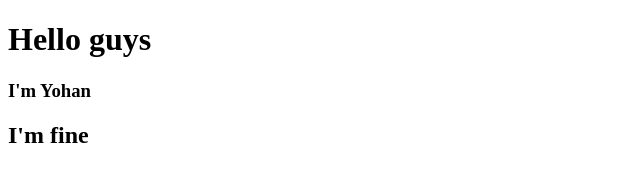
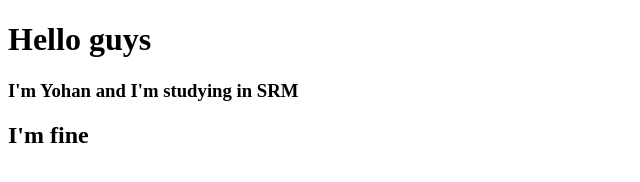
Before and after one commit to KriSh82432/git-tutorial-2, a plain HTML site: page index.html in a window 1280 px wide. Shown: the whole page, without its empty margins (0-640 px from the left). Drawn offline with Linux system fonts and the light colour scheme.

Commit message:
Version 4

```diff
--- a/index.html
+++ b/index.html
@@ -11,7 +11,7 @@
         Hello guys
     </h1>
     <h3>
-        I'm Yohan
+        I'm Yohan and I'm studying in SRM
     </h3>
     <h2>
         I'm fine
```
